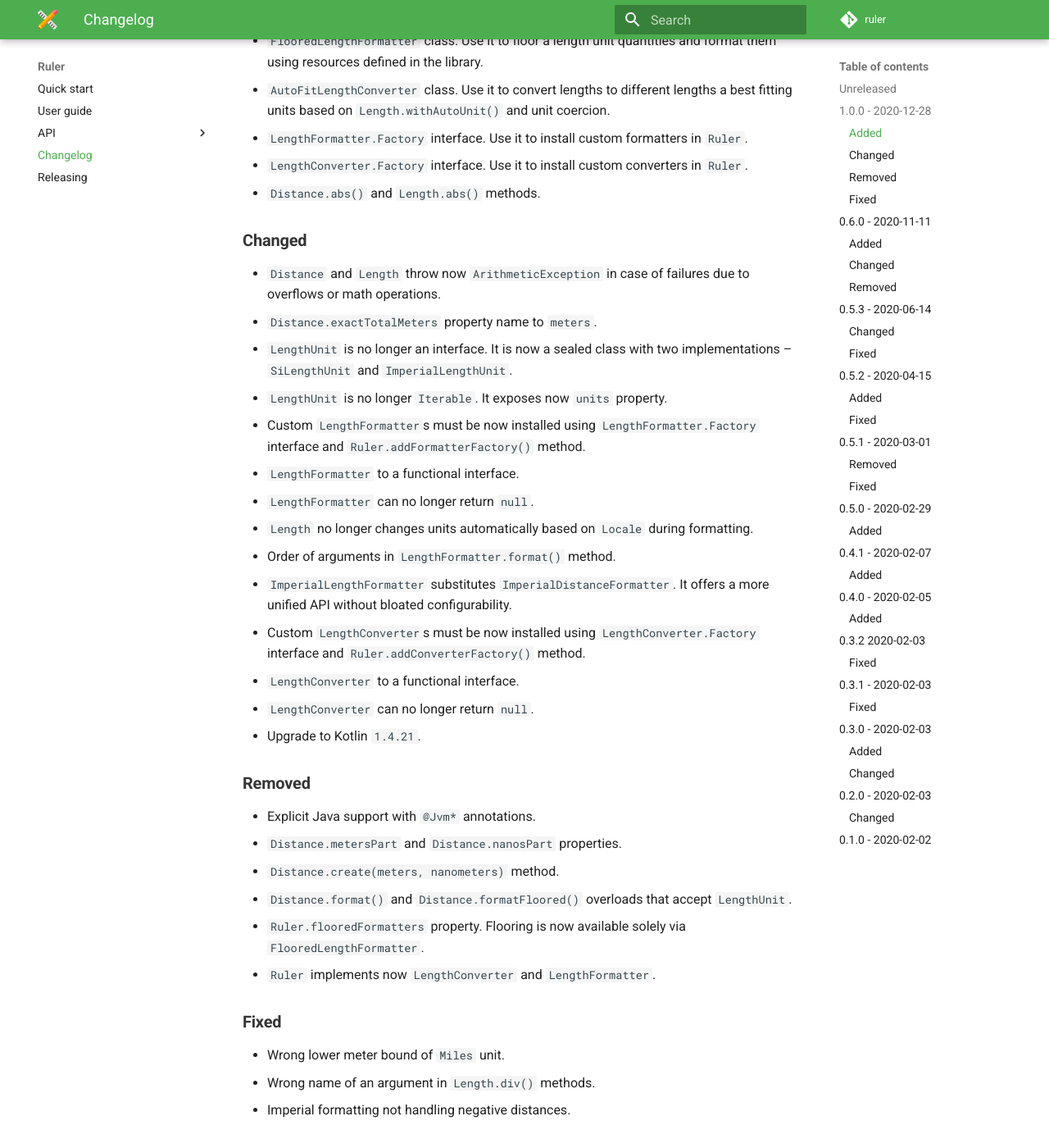
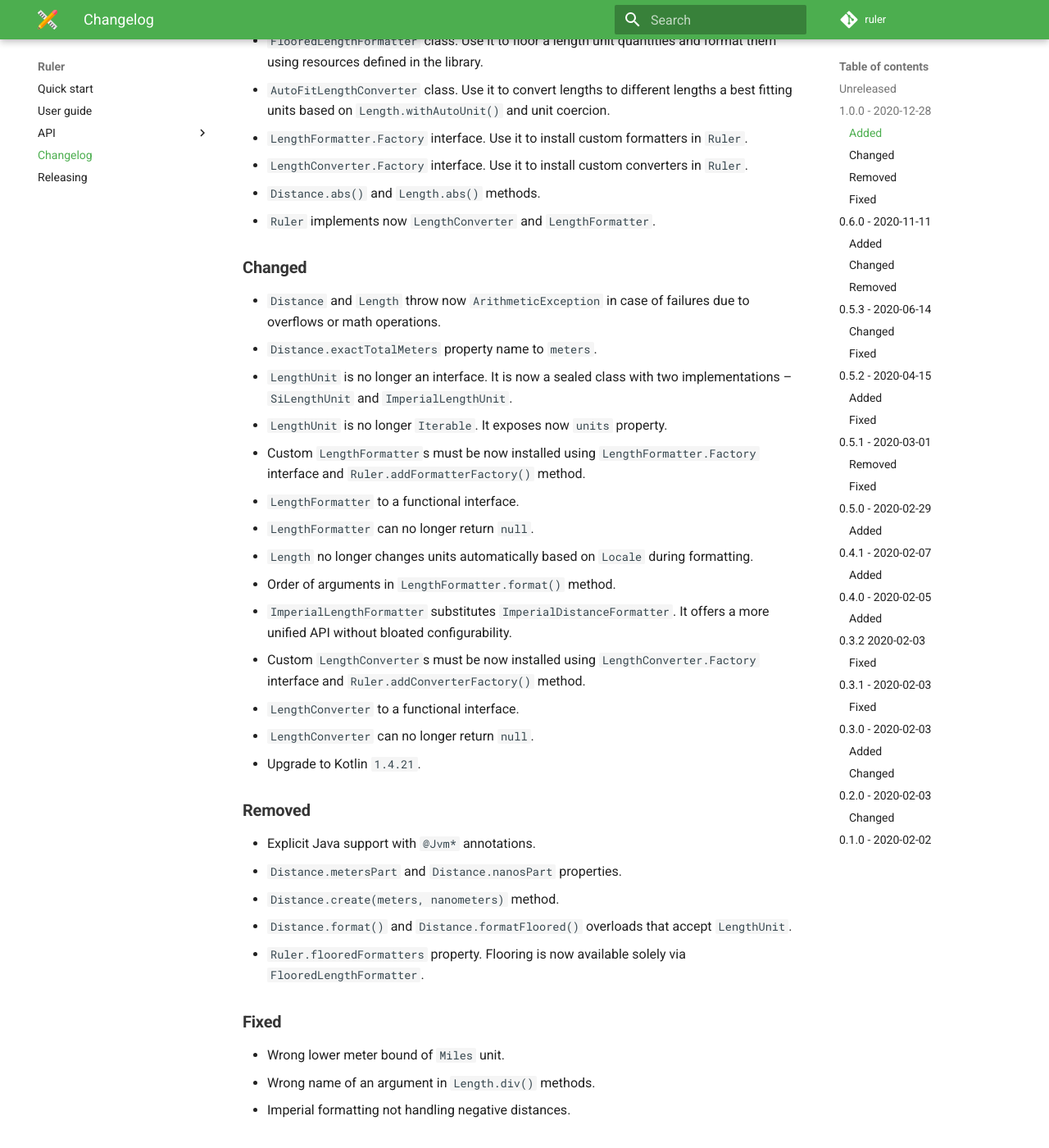
Before and after one commit to MiSikora/ruler, an MkDocs documentation site: the page built from docs/changelog.md, in a window 1280 px wide and 1400 px high, scrolled down 459 px. Shown: the whole window at 82% size. Built offline with MkDocs 1.6.1 and Material for MkDocs 9.7.7, drawn with Linux system fonts in a browser that asks for light colours; comment, search, counter and statistics services are not loaded; part of the change alters nothing that is shown.

```diff
--- a/docs/changelog.md
+++ b/docs/changelog.md
@@ -15,6 +15,7 @@ and this project adheres to [Semantic Versioning](https://semver.org/spec/v2.0.0
 - `LengthFormatter.Factory` interface. Use it to install custom formatters in `Ruler`.
 - `LengthConverter.Factory` interface. Use it to install custom converters in `Ruler`.
 - `Distance.abs()` and `Length.abs()` methods.
+- `Ruler` implements now `LengthConverter` and `LengthFormatter`.
 
 ### Changed
 - `Distance` and `Length` throw now `ArithmeticException` in case of failures due to overflows or math operations.
@@ -38,7 +39,6 @@ and this project adheres to [Semantic Versioning](https://semver.org/spec/v2.0.0
 - `Distance.create(meters, nanometers)` method.
 - `Distance.format()` and `Distance.formatFloored()` overloads that accept `LengthUnit`.
 - `Ruler.flooredFormatters` property. Flooring is now available solely via `FlooredLengthFormatter`.
-- `Ruler` implements now `LengthConverter` and `LengthFormatter`.
 
 ### Fixed
 - Wrong lower meter bound of `Miles` unit.
```
